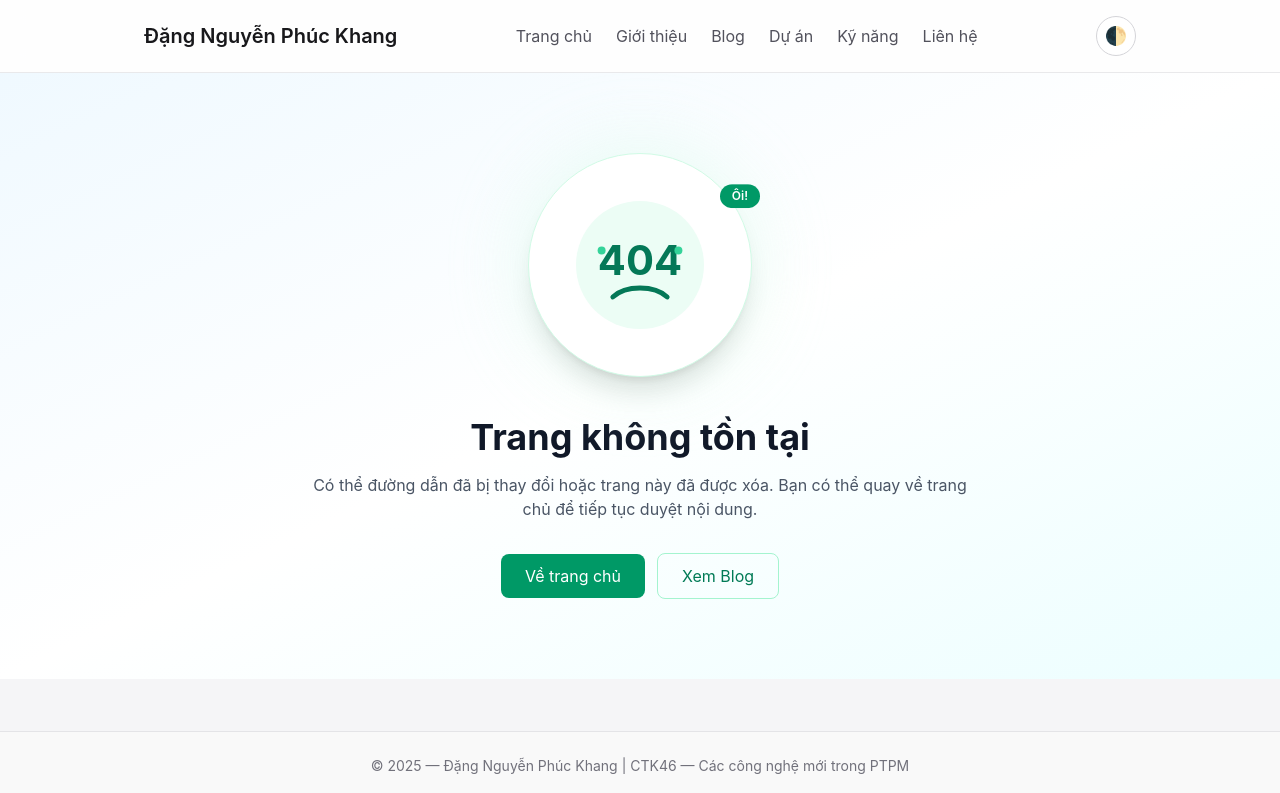
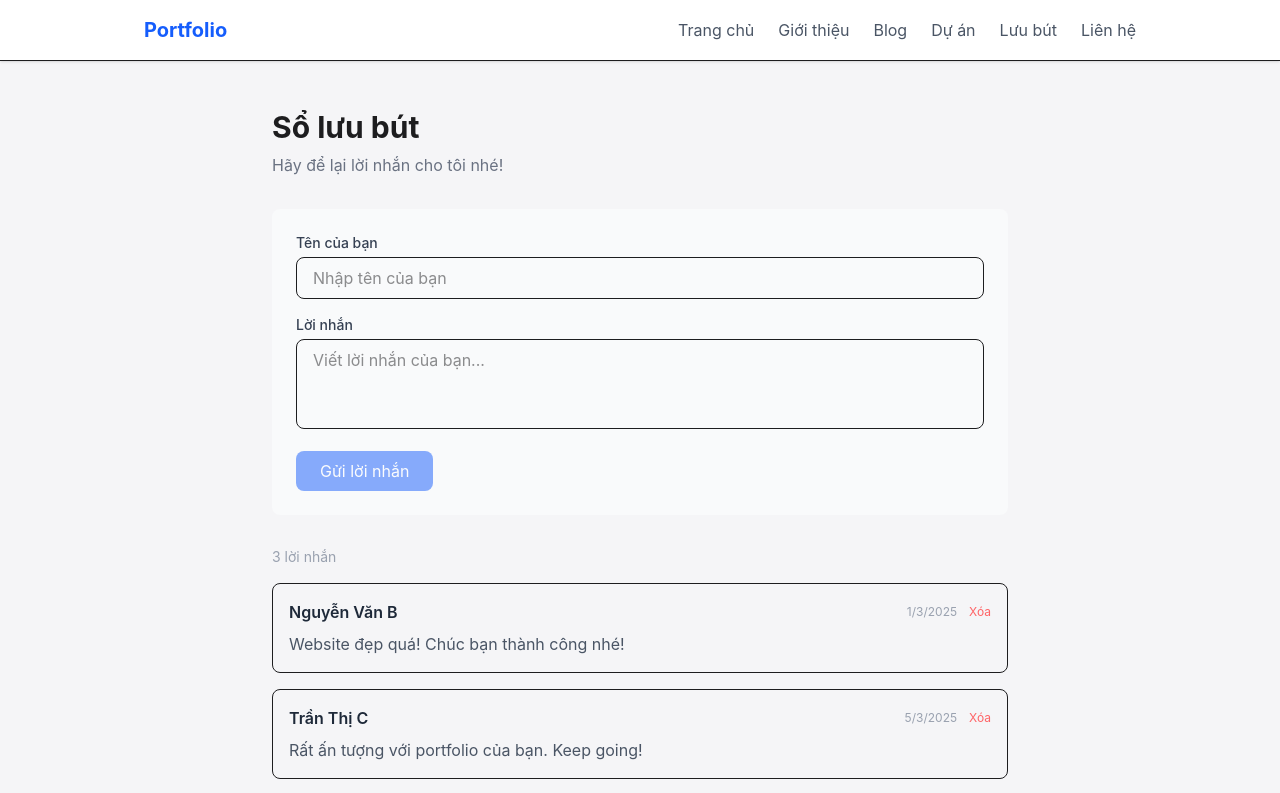
Before and after one commit to khangdang12324/ctk-lab1, a Next.js app: page /guestbook in a window 1280 px wide. Before the commit this address had no page. Shown: the top 793 px of the page. Built offline with nearby package versions, Linux system fonts and the light colour scheme.

Commit message:
feat: tạo trang Guestbook với client-side data fetching

```diff
--- /dev/null
+++ b/src/app/guestbook/page.tsx
@@ -0,0 +1,161 @@
+"use client";
+import { useState, useEffect } from "react";
+import { GuestbookEntry } from "@/data/guestbook";
+export default function GuestbookPage() {
+  const [entries, setEntries] = useState<GuestbookEntry[]>([]);
+  const [loading, setLoading] = useState(true);
+  const [error, setError] = useState<string | null>(null);
+  // State cho form
+  const [name, setName] = useState("");
+  const [message, setMessage] = useState("");
+  const [submitting, setSubmitting] = useState(false);
+  // Fetch danh sách lời nhắn
+  async function fetchEntries() {
+    try {
+      const res = await fetch("/api/guestbook");
+      if (!res.ok) throw new Error("Lỗi khi tải dữ liệu");
+      const data = await res.json();
+      setEntries(data);
+    } catch (err) {
+      setError("Không thể tải sổ lưu bút. Vui lòng thử lại.");
+    } finally {
+      setLoading(false);
+    }
+  }
+  // Gọi fetchEntries khi component mount
+  useEffect(() => {
+    fetchEntries();
+  }, []);
+  // Xử lý gửi lời nhắn mới
+  async function handleSubmit(e: React.FormEvent) {
+    e.preventDefault();
+    if (!name.trim() || !message.trim()) return;
+    setSubmitting(true);
+    try {
+      const res = await fetch("/api/guestbook", {
+        method: "POST",
+        headers: { "Content-Type": "application/json" },
+        body: JSON.stringify({ name: name.trim(), message: message.trim() }),
+      });
+      if (!res.ok) throw new Error("Lỗi khi gửi lời nhắn");
+      // Reset form và tải lại danh sách
+      setName("");
+      setMessage("");
+      await fetchEntries();
+    } catch (err) {
+      alert("Không thể gửi lời nhắn. Vui lòng thử lại.");
+    } finally {
+      setSubmitting(false);
+    }
+  }
+  // Xử lý xóa lời nhắn
+  async function handleDelete(id: string) {
+    if (!confirm("Bạn có chắc muốn xóa lời nhắn này?")) return;
+    try {
+      const res = await fetch(`/api/guestbook/${id}`, {
+        method: "DELETE",
+      });
+      if (!res.ok) throw new Error("Lỗi khi xóa");
+      await fetchEntries();
+    } catch (err) {
+      alert("Không thể xóa lời nhắn. Vui lòng thử lại.");
+    }
+  }
+  return (
+    <div className="max-w-3xl mx-auto px-4 py-12">
+      <h1 className="text-3xl font-bold mb-2">Sổ lưu bút</h1>
+      <p className="text-gray-500 mb-8">Hãy để lại lời nhắn cho tôi nhé!</p>
+      {/* Form gửi lời nhắn */}
+      <form
+        onSubmit={handleSubmit}
+        className="bg-gray-50 rounded-lg p-6 mb-8 space-y-4"
+      >
+        <div>
+          <label
+            htmlFor="name"
+            className="block text-sm font-medium text-gray-700 mb-1"
+          >
+            Tên của bạn
+          </label>
+          <input
+            id="name"
+            type="text"
+            value={name}
+            onChange={(e) => setName(e.target.value)}
+            placeholder="Nhập tên của bạn"
+            required
+            className="w-full px-4 py-2 border rounded-lg focus:outline-none
+focus:ring-2 focus:ring-blue-500"
+          />
+        </div>
+        <div>
+          <label
+            htmlFor="message"
+            className="block text-sm font-medium text-gray-700 mb-1"
+          >
+            Lời nhắn
+          </label>
+          <textarea
+            id="message"
+            value={message}
+            onChange={(e) => setMessage(e.target.value)}
+            placeholder="Viết lời nhắn của bạn..."
+            required
+            rows={3}
+            className="w-full px-4 py-2 border rounded-lg focus:outline-none
+focus:ring-2 focus:ring-blue-500 resize-none"
+          />
+        </div>
+        <button
+          type="submit"
+          disabled={submitting || !name.trim() || !message.trim()}
+          className="bg-blue-600 text-white px-6 py-2 rounded-lg hover:bg-blue-700
+transition-colors disabled:opacity-50 disabled:cursor-not-allowed"
+        >
+          {submitting ? "Đang gửi..." : "Gửi lời nhắn"}
+        </button>
+      </form>
+      {/* Danh sách lời nhắn */}
+      {loading && (
+        <div className="text-center py-8 text-gray-500">
+          Đang tải sổ lưu bút...
+        </div>
+      )}
+      {error && <div className="text-center py-8 text-red-500">{error}</div>}
+      {!loading && !error && (
+        <div className="space-y-4">
+          <p className="text-sm text-gray-400">{entries.length} lời nhắn</p>
+          {entries.map((entry) => (
+            <div
+              key={entry.id}
+              className="border rounded-lg p-4 hover:shadow-sm transition-shadow"
+            >
+              <div className="flex items-center justify-between mb-2">
+                <span className="font-semibold text-gray-800">
+                  {entry.name}
+                </span>
+                <div className="flex items-center gap-3">
+                  <span className="text-xs text-gray-400">
+                    {new Date(entry.createdAt).toLocaleDateString("vi-VN")}
+                  </span>
+                  <button
+                    onClick={() => handleDelete(entry.id)}
+                    className="text-xs text-red-400 hover:text-red-600 transitioncolors"
+                  >
+                    Xóa
+                  </button>
+                </div>
+              </div>
+              <p className="text-gray-600">{entry.message}</p>
+            </div>
+          ))}
+          {entries.length === 0 && (
+            <p className="text-center text-gray-400 py-8">
+              Chưa có lời nhắn nào. Hãy là người đầu tiên!
+            </p>
+          )}
+        </div>
+      )}
+    </div>
+  );
+}
--- a/src/components/navbar.tsx
+++ b/src/components/navbar.tsx
@@ -1,95 +1,51 @@
-"use client";
-
 import Link from "next/link";
-import { useEffect, useState } from "react";
-
-const navLinks = [
-  { href: "/", label: "Trang chủ" },
-  { href: "/about", label: "Giới thiệu" },
-  { href: "/blog", label: "Blog" },
-  { href: "/projects", label: "Dự án" },
-  { href: "/skills", label: "Kỹ năng" },
-  { href: "/contact", label: "Liên hệ" },
-];
-
 export default function Navbar() {
-  const [isMenuOpen, setIsMenuOpen] = useState(false);
-
-  useEffect(() => {
-    const savedTheme = localStorage.getItem("theme");
-    const prefersDark = window.matchMedia(
-      "(prefers-color-scheme: dark)",
-    ).matches;
-    const shouldUseDark = savedTheme ? savedTheme === "dark" : prefersDark;
-
-    document.documentElement.classList.toggle("dark", shouldUseDark);
-  }, []);
-
-  const toggleTheme = () => {
-    const nextMode = !document.documentElement.classList.contains("dark");
-    document.documentElement.classList.toggle("dark", nextMode);
-    localStorage.setItem("theme", nextMode ? "dark" : "light");
-  };
-
   return (
-    <nav className="sticky top-0 z-40 border-b border-zinc-200/80 bg-white/85 backdrop-blur-md backdrop-saturate-150 dark:bg-gray-900/85 dark:border-gray-700">
+    <nav className="bg-white shadow-sm border-b">
       <div className="max-w-5xl mx-auto px-4 py-4">
         <div className="flex items-center justify-between">
+          <Link href="/" className="text-xl font-bold text-blue-600">
+            Portfolio
+          </Link>
+          <div className="flex gap-6">
             <Link
               href="/"
-            className="text-lg md:text-xl font-semibold text-zinc-900 dark:text-white"
+              className="text-gray-600 hover:text-blue-600 transition-colors"
             >
-            Đặng Nguyễn Phúc Khang
+              Trang chủ
             </Link>
-
-          <div className="hidden md:flex items-center gap-6">
-            {navLinks.map((link) => (
             <Link
-                key={link.href}
-                href={link.href}
-                className="text-zinc-600 hover:text-zinc-900 dark:text-zinc-300 dark:hover:text-white transition-colors duration-200"
+              href="/about"
+              className="text-gray-600 hover:text-blue-600 transition-colors"
             >
-                {link.label}
+              Giới thiệu
             </Link>
-            ))}
-          </div>
-
-          <div className="flex items-center gap-2">
-            <button
-              type="button"
-              onClick={toggleTheme}
-              className="inline-flex h-10 w-10 items-center justify-center rounded-full border border-zinc-300 bg-white text-zinc-700 hover:bg-zinc-100 dark:bg-gray-800 dark:text-zinc-200 dark:border-gray-600 dark:hover:bg-gray-700 transition-colors focus-visible:outline-none focus-visible:ring-2 focus-visible:ring-emerald-500 focus-visible:ring-offset-2 focus-visible:ring-offset-white dark:focus-visible:ring-offset-gray-900"
-              aria-label="Chuyển đổi giao diện sáng tối"
+            <Link
+              href="/blog"
+              className="text-gray-600 hover:text-blue-600 transition-colors"
             >
-              <span className="text-lg leading-none">🌓</span>
-            </button>
-
-            <button
-              type="button"
-              onClick={() => setIsMenuOpen((prev) => !prev)}
-              className="md:hidden inline-flex h-10 w-10 items-center justify-center rounded-xl border border-zinc-300 bg-white text-zinc-700 hover:bg-zinc-100 dark:bg-gray-800 dark:text-zinc-200 dark:border-gray-600 dark:hover:bg-gray-700 transition-colors focus-visible:outline-none focus-visible:ring-2 focus-visible:ring-emerald-500 focus-visible:ring-offset-2 focus-visible:ring-offset-white dark:focus-visible:ring-offset-gray-900"
-              aria-label="Mở menu điều hướng"
-              aria-expanded={isMenuOpen}
+              Blog
+            </Link>
+            <Link
+              href="/projects"
+              className="text-gray-600 hover:text-blue-600 transition-colors"
             >
-              <span className="text-xl leading-none">☰</span>
-            </button>
+              Dự án
+            </Link>
+            <Link
+              href="/guestbook"
+              className="text-gray-600 hover:text-blue-600 transition-colors"
+            >
+              Lưu bút
+            </Link>
+            <Link
+              href="/contact"
+              className="text-gray-600 hover:text-blue-600 transition-colors"
+            >
+              Liên hệ
+            </Link>
           </div>
         </div>
-
-        {isMenuOpen && (
-          <div className="md:hidden mt-3 rounded-2xl border border-zinc-200 bg-white/95 dark:bg-gray-900/95 dark:border-gray-700 shadow-lg ring-1 ring-zinc-100 dark:ring-gray-800 overflow-hidden">
-            {navLinks.map((link) => (
-              <Link
-                key={link.href}
-                href={link.href}
-                onClick={() => setIsMenuOpen(false)}
-                className="block px-4 py-3 text-zinc-700 hover:bg-emerald-50 hover:text-emerald-700 dark:text-zinc-200 dark:hover:bg-emerald-900/30 dark:hover:text-emerald-300 transition-colors"
-              >
-                {link.label}
-              </Link>
-            ))}
-          </div>
-        )}
       </div>
     </nav>
   );
```
Lines whose indentation alone changed are shown as unchanged.
